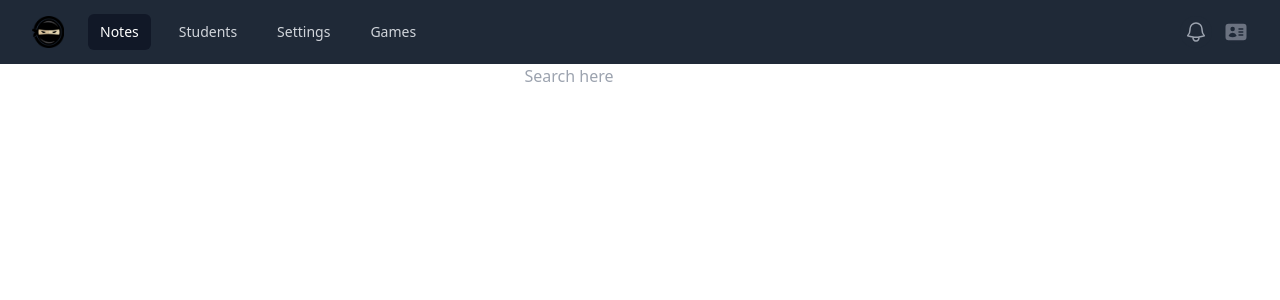
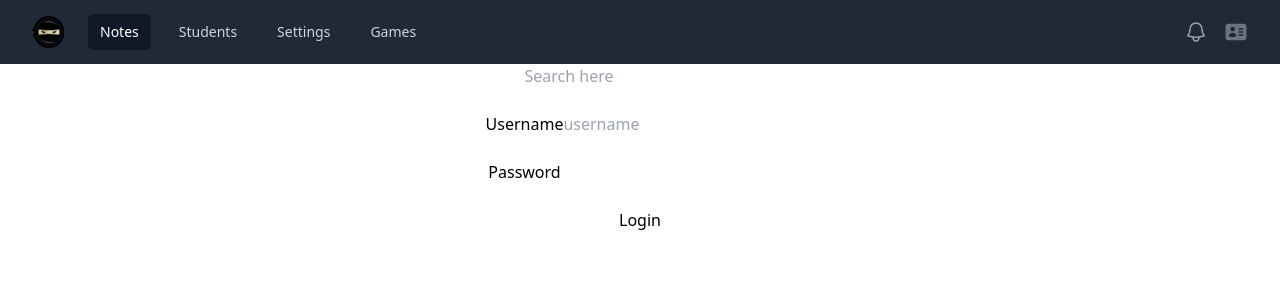
Before and after one commit to matthewJarrams/notesApp, a React (Create React App) app in the folder frontend/mern-emsystem/: page /login in a window 1280 px wide. Shown: the top 300 px of the page. Built offline with nearby package versions, Linux system fonts and the light colour scheme.

Commit message:
started Login information

```diff
--- a/frontend/mern-emsystem/src/App.js
+++ b/frontend/mern-emsystem/src/App.js
@@ -4,6 +4,7 @@ import Home from './pages/Home';
 import NavBar from './components/NavBar';
 import Search from './pages/Search';
 import Student from './pages/Student';
+import Login from './pages/Login';
 import { BrowserRouter, Routes, Route } from 'react-router-dom'
 
 
@@ -24,6 +25,10 @@ function App() {
               path="/studentProfile/:id"
               element = {<Student />}
             />
+            <Route
+              path="/login"
+              element={<Login />}
+            />
 
           </Routes>
 
--- /dev/null
+++ b/frontend/mern-emsystem/src/pages/Login.js
@@ -0,0 +1,47 @@
+import { useEffect, useState } from "react"
+import {Link} from 'react-router-dom'
+import { useNavigate } from 'react-router-dom';
+
+const Login = () => {
+
+    const [username, setUsername] = useState('');
+    const [password, setPassword]= useState('');
+
+    const handleSubmit = async (e) => {
+        e.preventDefault();
+        console.log("login pressed");
+        console.log(username, password);
+
+        const loginAttempt = {username, password}
+
+        const response = await fetch(`http://localhost:5000/login`, {
+            method: 'POST',
+            body: JSON.stringify(loginAttempt),
+            headers: {
+              'Content-Type': 'application/json'
+            }
+          })
+          const json = await response.json()
+
+          console.log(json.token)
+    }
+
+
+    return(
+        <div>
+        <form onSubmit={handleSubmit}>
+        <br></br>
+        <label>Username</label>
+        <input type="text" placeholder="username" onChange={(e) => setUsername(e.target.value)}/>
+        <br></br><br></br>
+        <label>Password</label>
+        <input type="password" onChange={(e) => setPassword(e.target.value)}></input>
+        <br></br><br></br>
+        <input  type="submit" value="Login" />
+        </form>
+        </div>
+    )
+
+}
+
+export default Login
```
Also changed, not shown: frontend/mern-emsystem/src/context/authContext.js (added), 1 other file (tests, documents, lock files or other folders).
